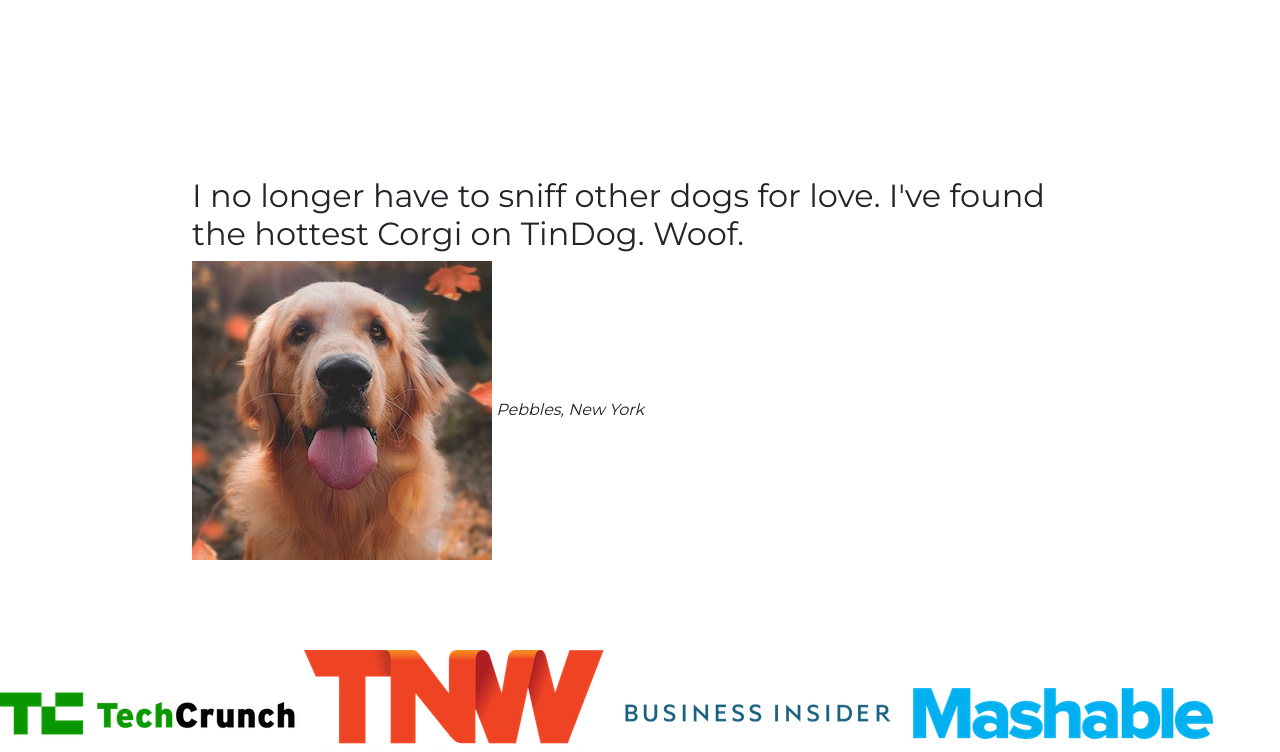
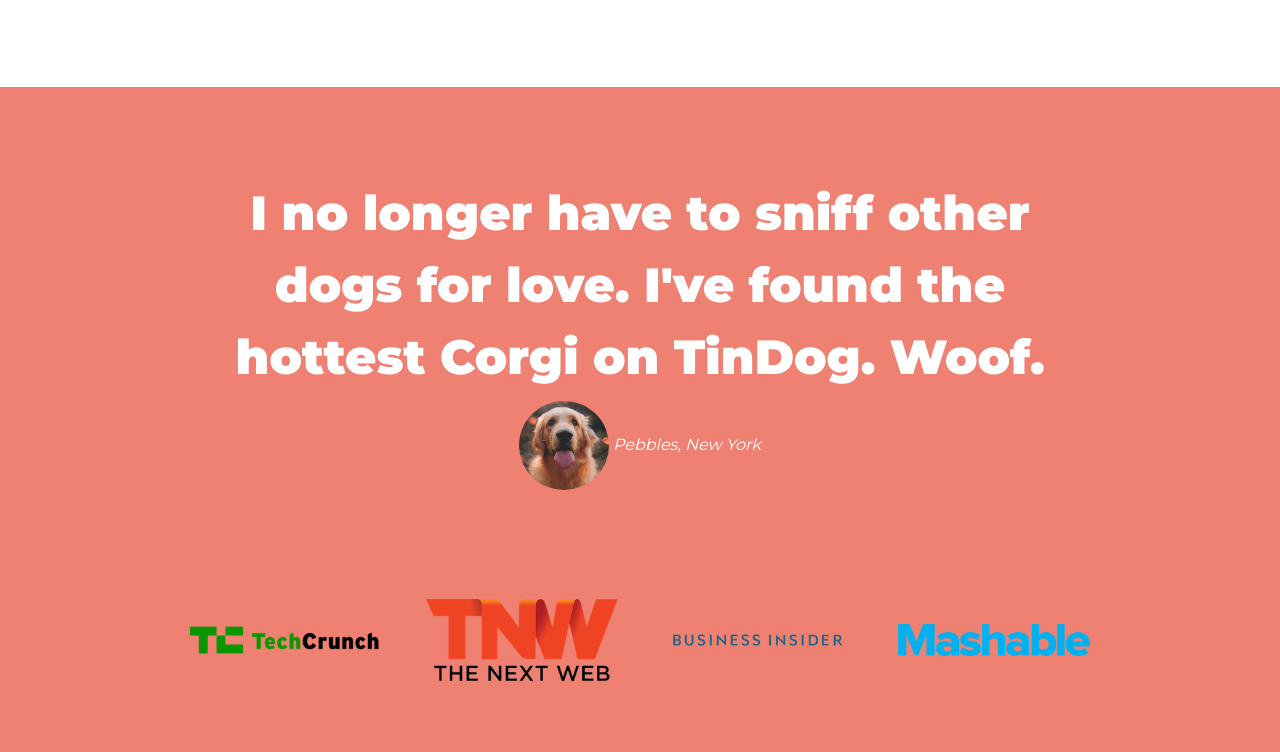
Before and after one commit to Mirza-Abdul-Aziz/TinDog, a plain HTML site: page index.html in a window 1280 px wide. Shown: the part 1174-1926 px from the top of the page. Drawn offline with nearby package versions, Linux system fonts and the light colour scheme.

Commit message:
Added styling to the testimonial and press section...

```diff
--- a/css/styles.css
+++ b/css/styles.css
@@ -16,6 +16,13 @@
   font-size: 3rem;
   line-height: 1.5;
   font-weight: 900;
+}
+
+h2 {
+  font-family: "Montserrat", sans-serif;
+  font-size: 3rem;
+  line-height: 1.5;
+  font-weight: bold;
 }
 
 h3 {
@@ -83,4 +90,25 @@
 
 #testimonials {
   padding: 7% 15%;
+  text-align: center;
+  background-color: #ef8172;
+  color: #fff;
 }
+
+.testimonial-image {
+  width: 10%;
+  border-radius: 200%;
+}
+
+/* Press Section */
+
+#press {
+  background-color: #ef8172;
+  text-align: center;
+  padding-bottom: 3%;
+}
+
+.press-image {
+  width: 15%;
+  margin: 20px 20px 50px;
+}
--- a/index.html
+++ b/index.html
@@ -119,7 +119,11 @@
         I no longer have to sniff other dogs for love. I've found the hottest
         Corgi on TinDog. Woof.
       </h2>
-      <img src="images/dog-img.jpg" alt="dog-profile" />
+      <img
+        class="testimonial-image"
+        src="images/dog-img.jpg"
+        alt="dog-profile"
+      />
       <em>Pebbles, New York</em>
 
       <!-- <h2 class="testimonial-text">My dog used to be so lonely, but with TinDog's help, they've found the love of their life. I think.</h2>
@@ -130,10 +134,14 @@
     <!-- Press -->
 
     <section id="press">
-      <img src="images/techcrunch.png" alt="tc-logo" />
-      <img src="images/tnw.png" alt="tnw-logo" />
-      <img src="images/bizinsider.png" alt="biz-insider-logo" />
-      <img src="images/mashable.png" alt="mashable-logo" />
+      <img class="press-image" src="images/techcrunch.png" alt="tc-logo" />
+      <img class="press-image" src="images/tnw.png" alt="tnw-logo" />
+      <img
+        class="press-image"
+        src="images/bizinsider.png"
+        alt="biz-insider-logo"
+      />
+      <img class="press-image" src="images/mashable.png" alt="mashable-logo" />
     </section>
 
     <!-- Pricing -->
```
